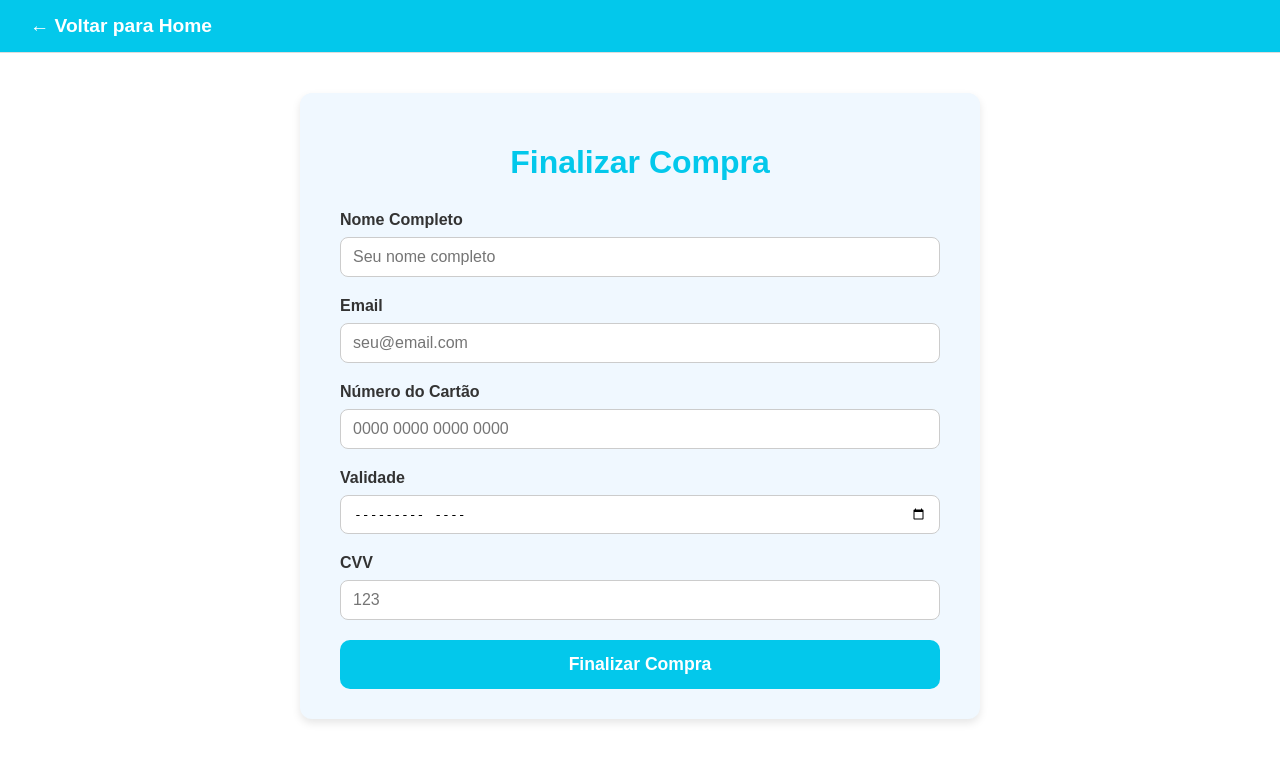
After one commit to LeoGutzeitt/MARKETOON, a Django app: a page that uses loja/templates/loja/pagamento.html in a window 1280 px wide. The commit adds this page. Shown: the top 762 px of the page. Run offline with Django 5.2, Linux system fonts and the light colour scheme; tables that the repository leaves empty hold one stand-in row (values such as "Sample post"); parts of the project's set-up code (start-up, migrations or seed data) failed here and were passed over.

Commit message:
inicio implementação página de pagamento

```diff
--- a/MARKETOON/urls.py
+++ b/MARKETOON/urls.py
@@ -40,6 +40,8 @@ urlpatterns = [
     path('produtos/', views.produtos, name='produtos'),
     path('compra/<int:produto_id>/', views.pagina_de_compra, name='pagina_de_compra'),
     path('suporte/', views.suporte, name='suporte'),
+    path('pagamento/', views.pagina_pagamento, name='pagina_pagamento'),
+
 
 
 
--- /dev/null
+++ b/loja/templates/loja/pagamento.html
@@ -0,0 +1,129 @@
+<!DOCTYPE html>
+<html lang="pt-br">
+<head>
+  <meta charset="UTF-8" />
+  <title>Pagamento - Finalizar Compra</title>
+  <style>
+    body {
+      font-family: sans-serif;
+      margin: 0;
+      background-color: rgb(255, 255, 255);
+      color: #333;
+    }
+
+    header {
+      background-color: rgb(3, 200, 235);
+      padding: 15px 30px;
+      display: flex;
+      align-items: center;
+      justify-content: space-between;
+      border-bottom: 1px solid #ddd;
+      color: white;
+    }
+
+    header a {
+      color: white;
+      text-decoration: none;
+      font-weight: bold;
+      font-size: 1.2em;
+    }
+
+    main {
+      max-width: 600px;
+      margin: 40px auto;
+      background: rgb(240, 248, 255);
+      padding: 30px 40px;
+      border-radius: 12px;
+      box-shadow: 0 4px 8px rgba(0,0,0,0.1);
+    }
+
+    h1 {
+      margin-bottom: 30px;
+      color: rgb(3, 200, 235);
+      text-align: center;
+    }
+
+    form label {
+      display: block;
+      margin-bottom: 8px;
+      font-weight: 600;
+    }
+
+    form input, form select {
+      width: 100%;
+      padding: 10px 12px;
+      margin-bottom: 20px;
+      border-radius: 8px;
+      border: 1px solid #ccc;
+      font-size: 1em;
+      box-sizing: border-box;
+      transition: border-color 0.3s;
+    }
+
+    form input:focus, form select:focus {
+      border-color: rgb(3, 200, 235);
+      outline: none;
+    }
+
+    .btn-submit {
+      background-color: rgb(3, 200, 235);
+      color: white;
+      font-weight: 700;
+      padding: 14px 20px;
+      border: none;
+      border-radius: 10px;
+      cursor: pointer;
+      width: 100%;
+      font-size: 1.1em;
+      transition: background-color 0.3s ease;
+    }
+
+    .btn-submit:hover {
+      background-color: rgb(2, 160, 190);
+    }
+
+    .back-link {
+      display: block;
+      margin-top: 15px;
+      text-align: center;
+      font-size: 0.9em;
+      color: rgb(3, 200, 235);
+      text-decoration: none;
+    }
+
+    .back-link:hover {
+      text-decoration: underline;
+    }
+  </style>
+</head>
+<body>
+
+<header>
+  <a href="/">← Voltar para Home</a>
+</header>
+
+<main>
+  <h1>Finalizar Compra</h1>
+
+  <form method="post" action="/processar_pagamento/">
+    <label for="nome">Nome Completo</label>
+    <input type="text" id="nome" name="nome" placeholder="Seu nome completo" required />
+
+    <label for="email">Email</label>
+    <input type="email" id="email" name="email" placeholder="seu@email.com" required />
+
+    <label for="cartao">Número do Cartão</label>
+    <input type="text" id="cartao" name="cartao" placeholder="0000 0000 0000 0000" required pattern="\d{13,16}" maxlength="19" />
+
+    <label for="validade">Validade</label>
+    <input type="month" id="validade" name="validade" required />
+
+    <label for="cvv">CVV</label>
+    <input type="password" id="cvv" name="cvv" placeholder="123" required pattern="\d{3,4}" maxlength="4" />
+
+    <button type="submit" class="btn-submit">Finalizar Compra</button>
+  </form>
+</main>
+
+</body>
+</html>
--- a/loja/views.py
+++ b/loja/views.py
@@ -123,9 +123,10 @@ def produtos(request):
 
 
 def pagina_de_compra(request, produto_id):
-    produto = func_registrar_produto.objects.get(id=produto_id)
+    produto = get_object_or_404(func_registrar_produto, id=produto_id)
     contexto = {
         'produto': {
+            'id': produto.id,
             'nome': produto.nome,
             'preco_basico': produto.preco,
             'preco_pleno': produto.preco,
@@ -137,5 +138,18 @@ def pagina_de_compra(request, produto_id):
     return render(request, 'loja/pag-de-compra.html', contexto)
 
 
+
 def suporte(request):
     return render(request, 'loja/suporte.html')
+
+def pagina_pagamento(request):
+    produto_id = request.GET.get('produto_id')
+    plano = request.GET.get('plano')
+
+    produto = get_object_or_404(func_registrar_produto, id=produto_id)
+
+    contexto = {
+        'produto': produto,
+        'plano': plano,
+    }
+    return render(request, 'loja/pagamento.html', contexto)
```
Also changed, not shown: loja/templates/loja/pag-de-compra.html (+2 -6 lines).
